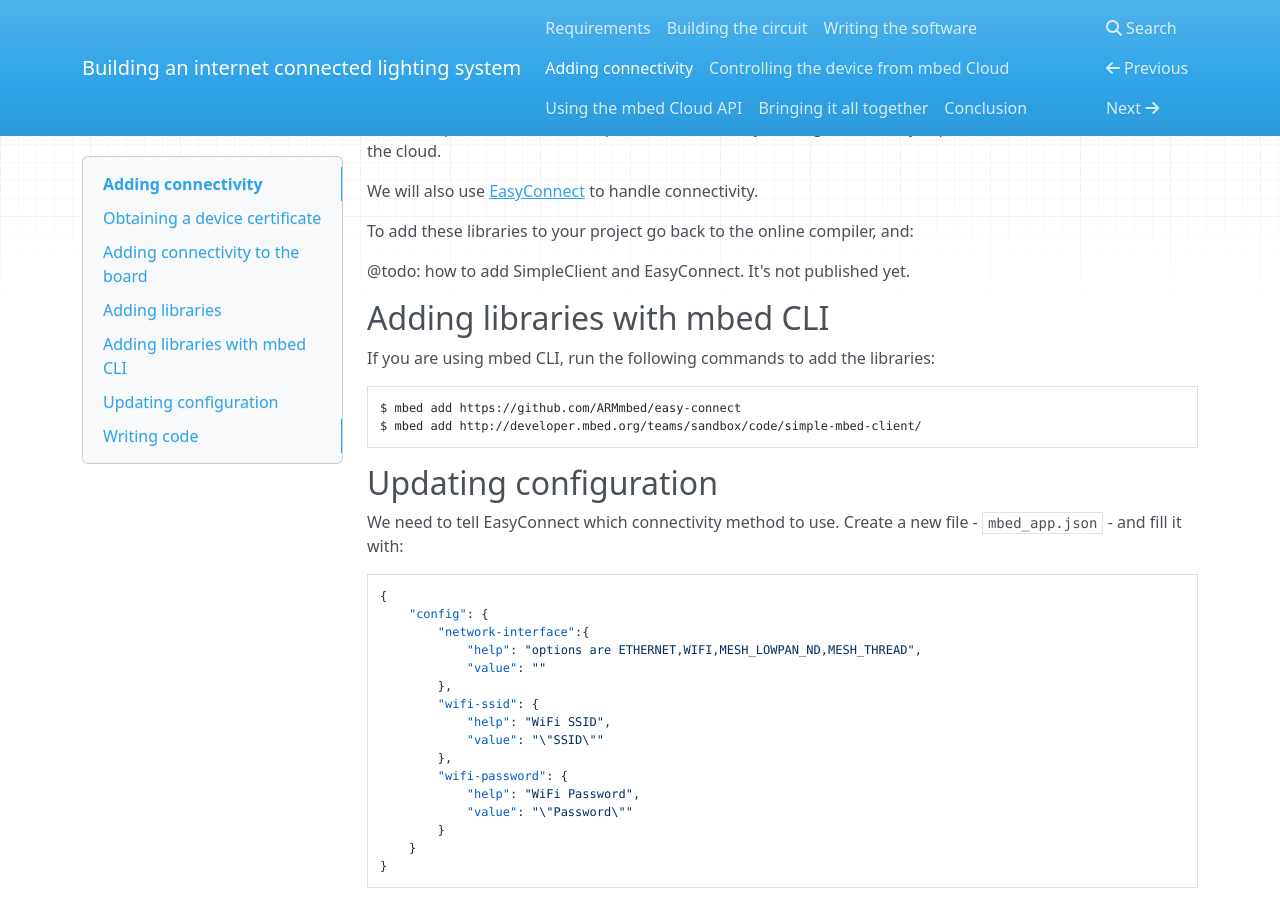
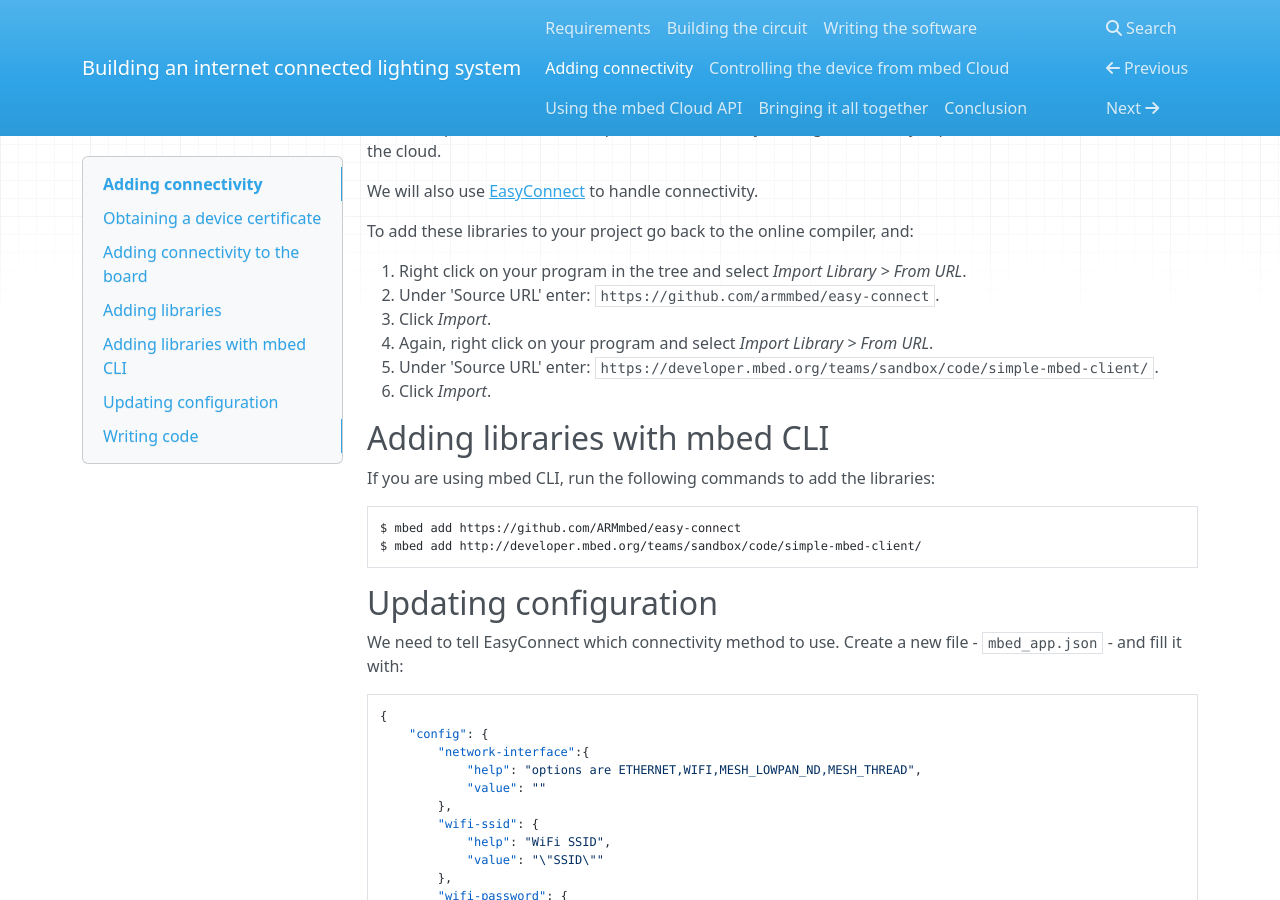
Before and after one commit to PelionIoT/connected-lights-cloud, an MkDocs documentation site: the page built from docs/4_connectivity.md, in a window 1280 px wide and 900 px high, scrolled down 1579 px. Built offline with MkDocs 1.6.1, drawn with Linux system fonts in a browser that asks for light colours; nearby versions of some CDN libraries; old or Windows-style settings are respelled for this version of MkDocs.

Commit message:
Fix instructions on how to add mbed OS, easy connect and simple-mbed-client

```diff
--- a/docs/4_connectivity.md
+++ b/docs/4_connectivity.md
@@ -39,7 +39,12 @@ We will also use [EasyConnect](https://github.com/ARMmbed/easy-connect) to handl
 
 To add these libraries to your project go back to the online compiler, and:
 
-@todo: how to add SimpleClient and EasyConnect. It's not published yet.
+1. Right click on your program in the tree and select *Import Library > From URL*.
+1. Under 'Source URL' enter: ``https://github.com/armmbed/easy-connect``.
+1. Click *Import*.
+1. Again, right click on your program and select *Import Library > From URL*.
+1. Under 'Source URL' enter: ``https://developer.mbed.org/teams/sandbox/code/simple-mbed-client/``.
+1. Click *Import*.
 
 ## Adding libraries with mbed CLI
 
```
Also changed, not shown: docs/3_software.md (+5 -1 lines).
